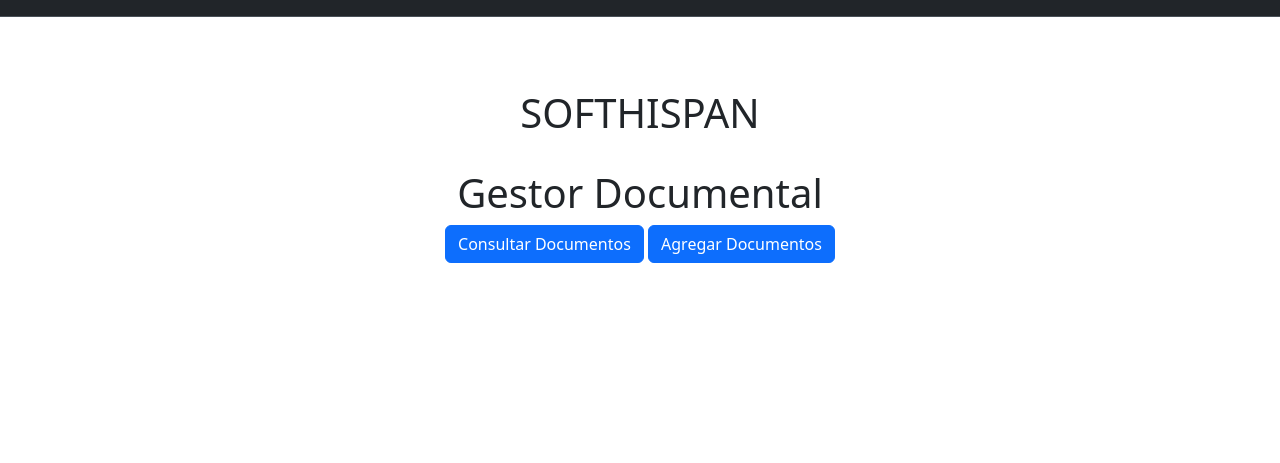
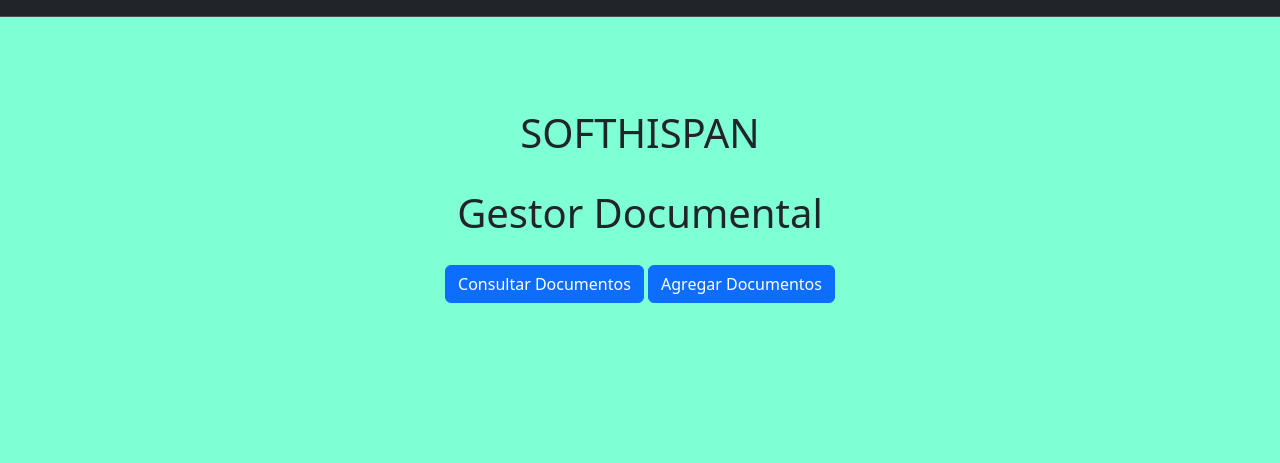
Before and after one commit to juanbenavidesavila/Gestor_documental, a Django app: page / in a window 1280 px wide. Shown: the top 463 px of the page. Run offline with Django 5.2, Linux system fonts and the light colour scheme.

Commit message:
Update app.css
cambio css

```diff
--- a/django_project/static/css/app.css
+++ b/django_project/static/css/app.css
@@ -1,8 +1,26 @@
-body {background: white}
-input {
-  border: 3px solid black;
+body {
+  background-color: #7FFFD4; /* Cambié el color de fondo a azul agua marina */
+  margin: 0;
+  padding: 0;
+  overflow: hidden;
 }
 
-.class="table"{
-  displey: flex
+nav.navbar {
+  background-color: #343a40; /* Cambié el color de fondo del navbar a gris oscuro */
+  border-bottom: none; /* Eliminé el borde inferior del navbar */
 }
+
+.navbar .container-fluid {
+  display: flex;
+  justify-content: flex-end; /* Alineé el contenido del navbar a la derecha */
+  padding-right: 20px; /* Añadí un poco de espacio al final del navbar */
+}
+
+.navbar a.nav-link.active {
+  color: #ffffff; /* Cambié el color del texto activo a blanco */
+  margin-right: 20px; /* Añadí un poco de espacio entre el texto y el borde derecho */
+}
+
+.container {
+  padding-top: 20px; /* Añadí espacio en la parte superior del contenido */
+}
```
